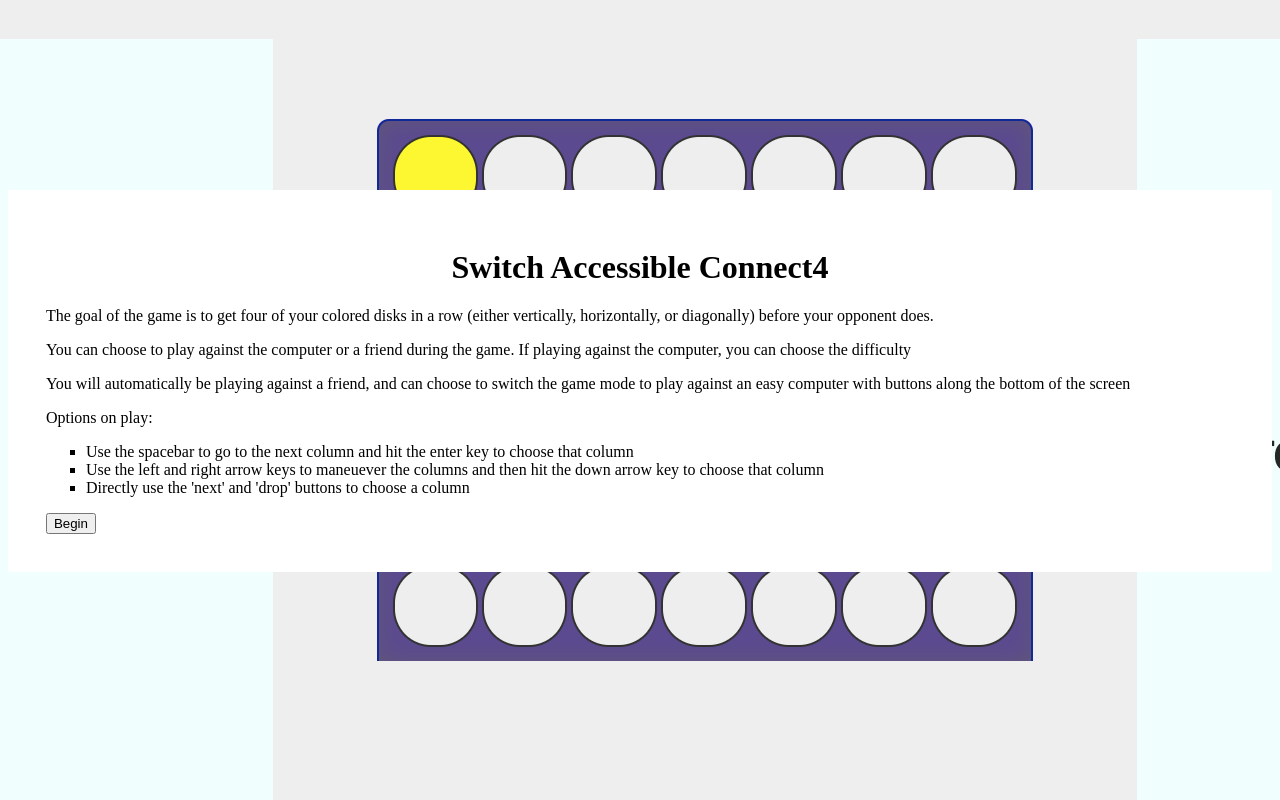
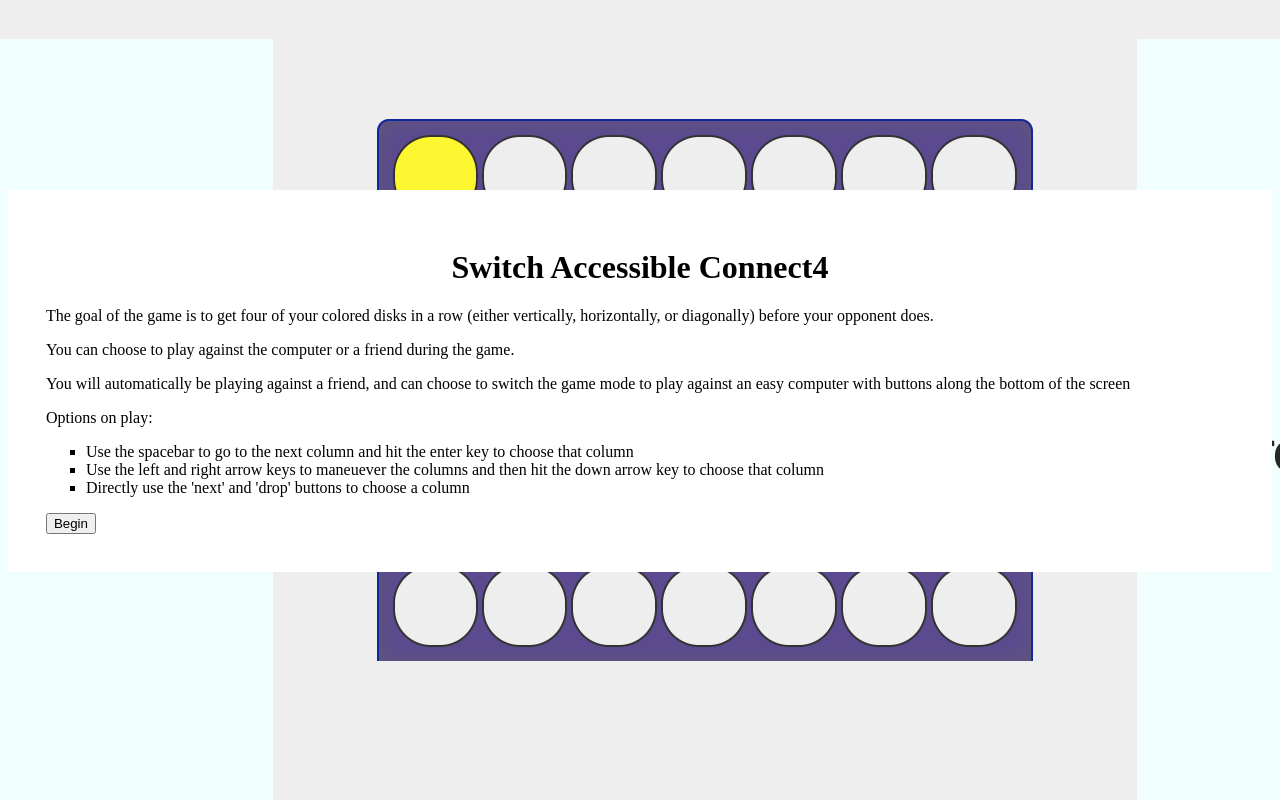
Before and after one commit to haliechm/switchConnectFour, a plain HTML site: page index.html in a window 1280 px wide. Drawn offline with Linux system fonts and the light colour scheme.

Commit message:
Update index.html

```diff
--- a/index.html
+++ b/index.html
@@ -11,7 +11,7 @@
   <div class="box">
    <h1>Switch Accessible Connect4</h1>
    <p>The goal of the game is to get four of your colored disks in a row (either vertically, horizontally, or diagonally) before your opponent does.</p>
-   <p>You can choose to play against the computer or a friend during the game. If playing against the computer, you can choose the difficulty </p>
+   <p>You can choose to play against the computer or a friend during the game.</p>
    <p>You will automatically be playing against a friend, and can choose to switch the game mode to play against an easy computer with buttons along the bottom of the screen</p>
    <p>Options on play:</p>
   <ul style="list-style-type:square;;">
```
